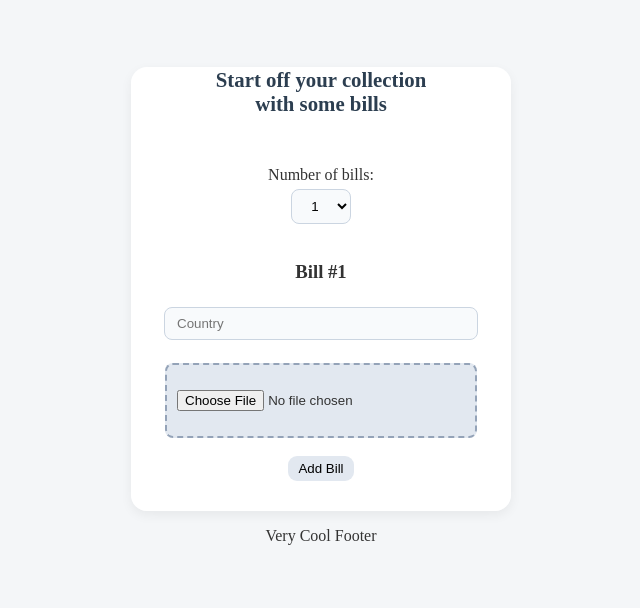
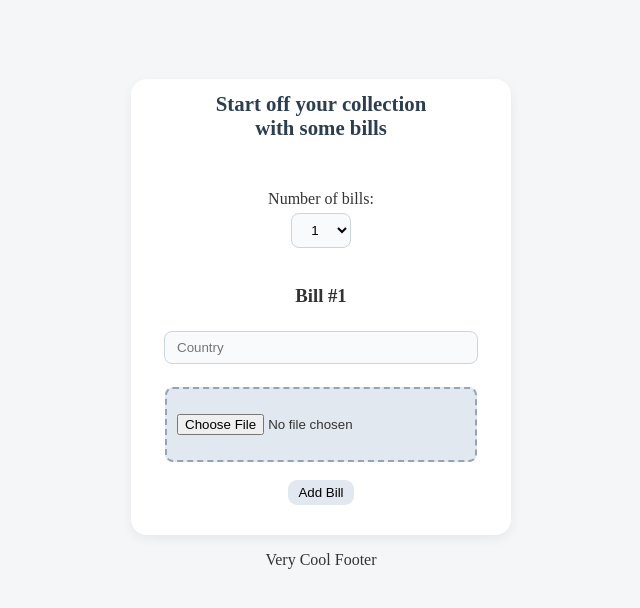
Before and after one commit to CharliePWL/WebProject2, a plain HTML site: page NewAccount.html in a window 1280 px wide. Shown: the part 90-698 px from the top of the page, without its empty margins (319-959 px from the left). Drawn offline with Linux system fonts and the light colour scheme.

Commit message:
added <br> to make text look nicer

```diff
--- a/NewAccount.html
+++ b/NewAccount.html
@@ -13,7 +13,7 @@
 
     <form action="/submit_bills" method="post" enctype="multipart/form-data">
         <fieldset>
-            <legend>Start off your collection <br> with some bills</legend>
+            <legend><br>Start off your collection <br> with some bills</legend>
 
 
             <label for="billCount">Number of bills:</label><br>
```
